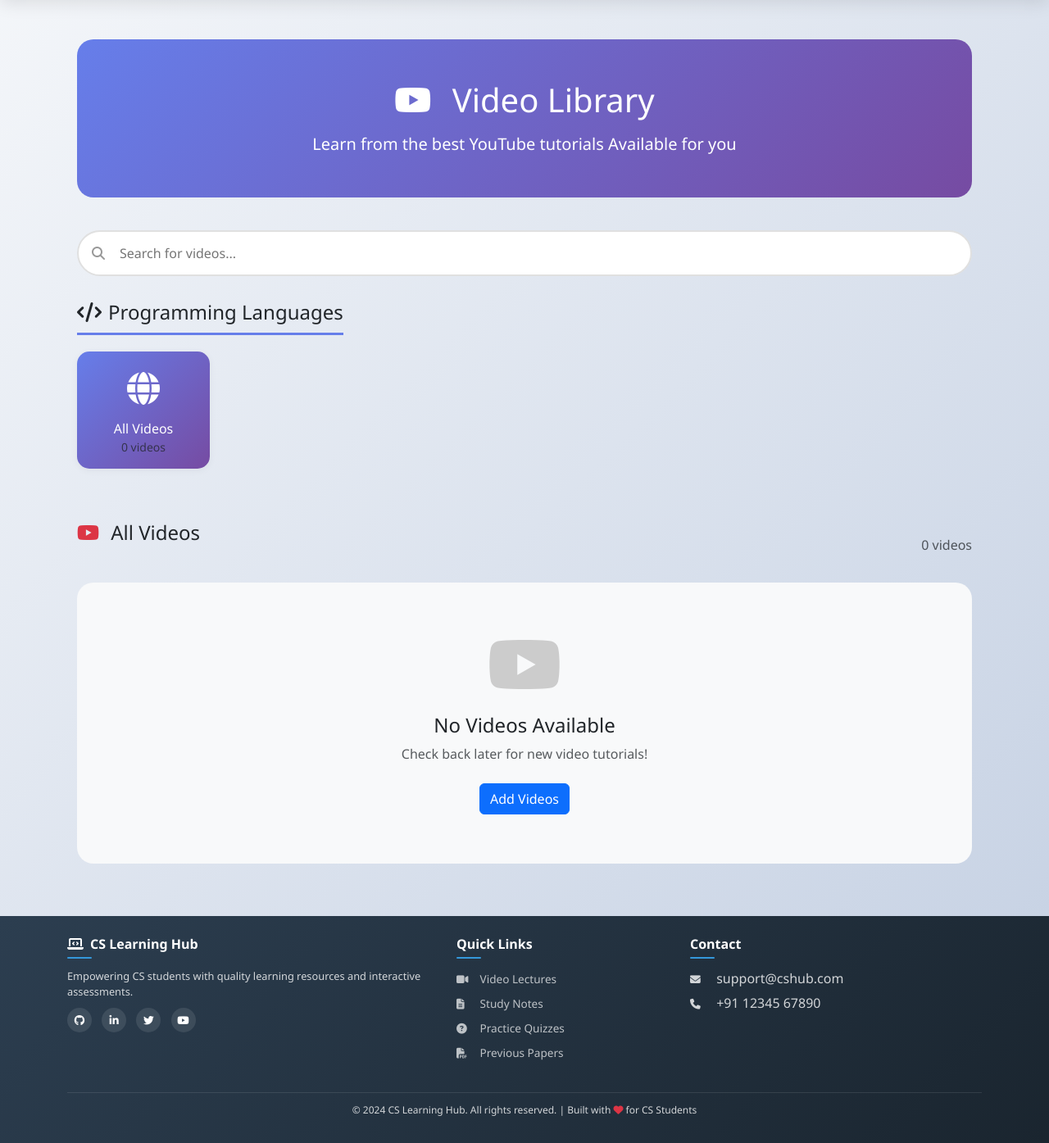
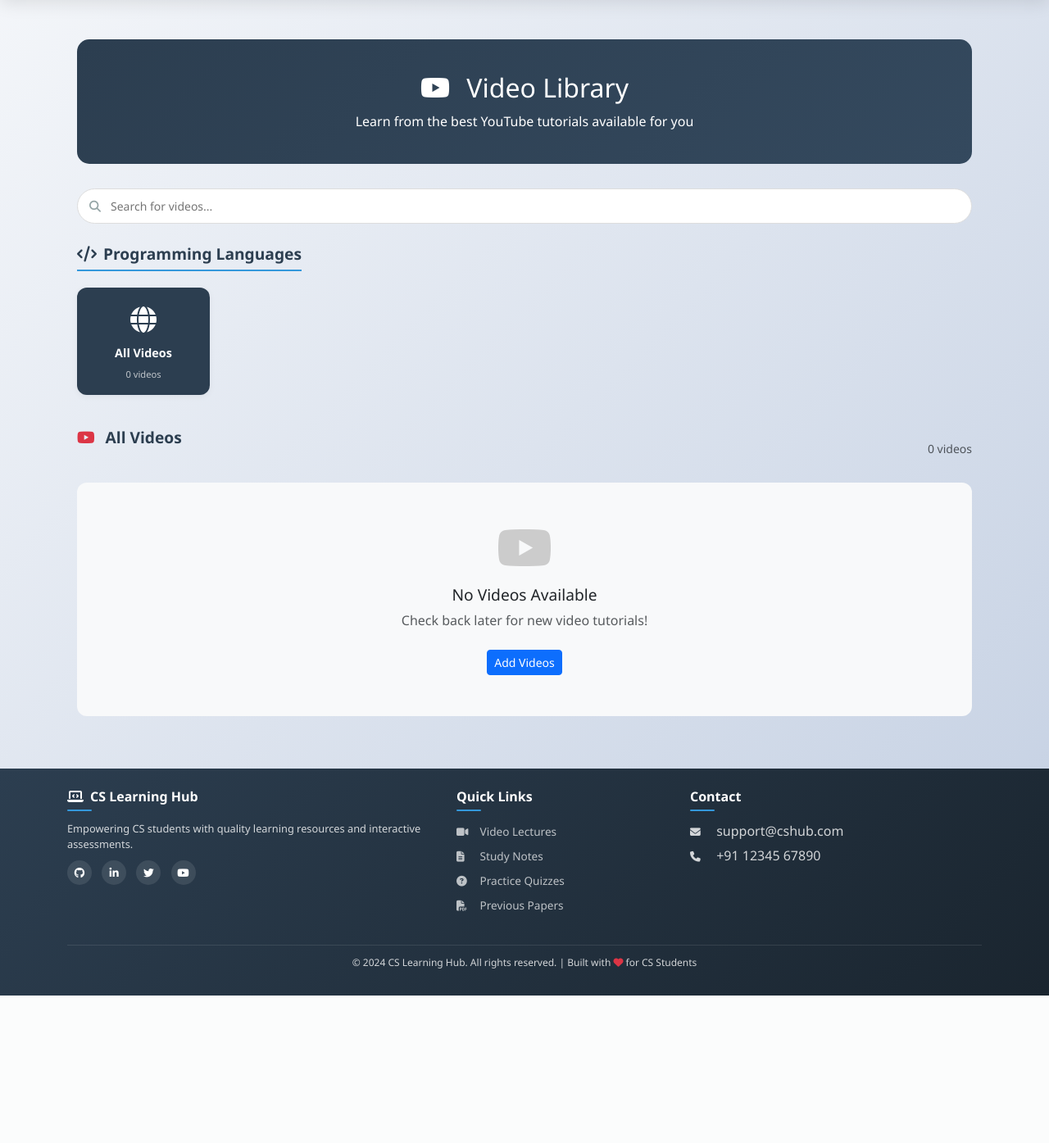
Before and after one commit to raship8605/cs-learning-hub-, a Django app: page /videos/ in a window 1280 px wide. Shown: the part 94-1489 px from the top of the page at 82% size. After the commit the page ends 1309 px from the top, so only its background shows below. Run offline with Django 5.2, Linux system fonts and the light colour scheme; the visitor is signed in with stand-in values (Sample User, id 1); data that the repository does not hold is empty.

Commit message:
updated some video page styling

```diff
--- a/templates/videos/video_list.html
+++ b/templates/videos/video_list.html
@@ -3,122 +3,237 @@
 
 {% block content %}
 <style>
+    /* Hero Section - Matching Dashboard Welcome Card */
     .video-hero {
-        background: linear-gradient(135deg, #667eea 0%, #764ba2 100%);
+        background: linear-gradient(135deg, #2C3E50, #34495E);
         color: white;
-        padding: 50px 40px;
-        border-radius: 20px;
-        margin-bottom: 40px;
+        padding: 40px 30px;
+        border-radius: 15px;
+        margin-bottom: 30px;
         text-align: center;
     }
-    .video-hero h1 { font-size: 2.5rem; margin-bottom: 15px; }
-    .video-hero h1 i { margin-right: 15px; }
 
+    .video-hero h1 {
+        font-size: 2rem;
+        margin-bottom: 10px;
+        font-weight: 500;
+    }
+
+    .video-hero h1 i {
+        margin-right: 12px;
+    }
+
+    /* Subject Cards - Simple White Cards (like stat cards) */
     .subject-card {
         cursor: pointer;
         transition: all 0.3s ease;
         border: none;
-        border-radius: 15px;
+        border-radius: 12px;
         padding: 15px;
         text-align: center;
         background: white;
-        box-shadow: 0 2px 10px rgba(0,0,0,0.05);
+        box-shadow: 0 2px 8px rgba(0,0,0,0.05);
     }
-    .subject-card:hover { transform: translateY(-5px); box-shadow: 0 10px 25px rgba(0,0,0,0.1); }
-    .subject-card.active { background: linear-gradient(135deg, #667eea 0%, #764ba2 100%); color: white; }
-    .subject-icon { font-size: 2.5rem; margin-bottom: 10px; }
 
+    .subject-card:hover {
+        transform: translateY(-3px);
+        box-shadow: 0 5px 15px rgba(0,0,0,0.1);
+    }
+
+    .subject-card.active {
+        background: #2C3E50;
+        color: white;
+    }
+
+    .subject-card.active .text-muted {
+        color: rgba(255,255,255,0.7) !important;
+    }
+
+    .subject-icon {
+        font-size: 2rem;
+        margin-bottom: 8px;
+    }
+
+    .subject-card h6 {
+        font-size: 0.9rem;
+        margin-bottom: 3px;
+        font-weight: 600;
+    }
+
+    .subject-card small {
+        font-size: 0.7rem;
+    }
+
+    /* Video Cards - Simple White Cards */
     .video-card {
         transition: all 0.3s ease;
         border: none;
-        border-radius: 15px;
+        border-radius: 12px;
         overflow: hidden;
         cursor: pointer;
         background: white;
-        box-shadow: 0 2px 10px rgba(0,0,0,0.05);
+        box-shadow: 0 2px 8px rgba(0,0,0,0.05);
         height: 100%;
     }
-    .video-card:hover { transform: translateY(-5px); box-shadow: 0 15px 35px rgba(0,0,0,0.1); }
 
-    .thumbnail-wrapper { position: relative; overflow: hidden; background: #000; }
-    .thumbnail-wrapper img { width: 100%; transition: transform 0.3s ease; }
-    .video-card:hover .thumbnail-wrapper img { transform: scale(1.05); }
+    .video-card:hover {
+        transform: translateY(-3px);
+        box-shadow: 0 5px 15px rgba(0,0,0,0.1);
+    }
+
+    .thumbnail-wrapper {
+        position: relative;
+        overflow: hidden;
+        background: #000;
+    }
+
+    .thumbnail-wrapper img {
+        width: 100%;
+        transition: transform 0.3s ease;
+    }
+
+    .video-card:hover .thumbnail-wrapper img {
+        transform: scale(1.05);
+    }
 
     .play-overlay {
         position: absolute;
         top: 0; left: 0; right: 0; bottom: 0;
-        background: rgba(0,0,0,0.5);
+        background: rgba(0,0,0,0.4);
         display: flex;
         align-items: center;
         justify-content: center;
         opacity: 0;
         transition: opacity 0.3s ease;
     }
-    .video-card:hover .play-overlay { opacity: 1; }
-    .play-overlay i { font-size: 50px; color: white; }
+
+    .video-card:hover .play-overlay {
+        opacity: 1;
+    }
+
+    .play-overlay i {
+        font-size: 45px;
+        color: white;
+    }
 
     .subject-badge {
         position: absolute;
         top: 10px; left: 10px;
-        padding: 5px 12px;
-        border-radius: 20px;
-        font-size: 11px;
-        font-weight: bold;
-        background: #667eea;
+        padding: 4px 10px;
+        border-radius: 15px;
+        font-size: 10px;
+        font-weight: 500;
+        background: #2C3E50;
         color: white;
         z-index: 1;
     }
 
-    .search-wrapper { position: relative; margin-bottom: 30px; }
+    /* Search Box */
+    .search-wrapper {
+        position: relative;
+        margin-bottom: 25px;
+    }
+
     .search-wrapper i {
         position: absolute;
-        left: 18px; top: 50%;
+        left: 15px; top: 50%;
         transform: translateY(-50%);
-        color: #999;
+        color: #95A5A6;
+        font-size: 14px;
     }
+
     .search-input {
         width: 100%;
-        padding: 14px 20px 14px 50px;
-        border: 2px solid #e0e0e0;
-        border-radius: 50px;
-        font-size: 16px;
+        padding: 10px 15px 10px 40px;
+        border: 1px solid #ddd;
+        border-radius: 25px;
+        font-size: 14px;
+        transition: all 0.3s ease;
     }
-    .search-input:focus { outline: none; border-color: #667eea; }
 
+    .search-input:focus {
+        outline: none;
+        border-color: #3498DB;
+    }
+
+    /* Section Title - Matching Dashboard */
+    .section-title {
+        margin-bottom: 20px;
+        padding-bottom: 8px;
+        border-bottom: 2px solid #3498DB;
+        display: inline-block;
+        color: #2C3E50;
+        font-weight: 600;
+        font-size: 1.2rem;
+    }
+
+    /* Empty State */
     .empty-state {
         text-align: center;
-        padding: 60px 20px;
-        background: #f8f9fa;
-        border-radius: 20px;
+        padding: 50px 20px;
+        background: #F8F9FA;
+        border-radius: 12px;
     }
-    .empty-state i { font-size: 80px; color: #ccc; margin-bottom: 20px; }
 
-    .section-title {
-        margin-bottom: 20px;
-        padding-bottom: 10px;
-        border-bottom: 3px solid #667eea;
-        display: inline-block;
+    .empty-state i {
+        font-size: 60px;
+        color: #ccc;
+        margin-bottom: 15px;
+    }
+
+    .empty-state h4 {
+        font-size: 1.2rem;
+        margin-bottom: 8px;
+    }
+
+    /* Video Meta */
+    .view-count {
+        color: #95A5A6;
+        font-size: 11px;
+    }
+
+    .watch-link {
+        color: #3498DB;
+        font-size: 11px;
+        font-weight: 500;
+    }
+
+    .video-title {
+        font-size: 0.85rem;
+        font-weight: 600;
+        margin-bottom: 8px;
+        color: #2C3E50;
+        line-height: 1.4;
+    }
+
+    .video-desc {
+        font-size: 0.75rem;
+        color: #7F8C8D;
+        margin-bottom: 8px;
     }
 </style>
 
 <div class="container py-4">
+    <!-- Hero Section -->
     <div class="video-hero">
         <h1><i class="fab fa-youtube"></i> Video Library</h1>
-        <p class="lead mb-0">Learn from the best YouTube tutorials Available for you</p>
+        <p class="mb-0">Learn from the best YouTube tutorials available for you</p>
     </div>
 
+    <!-- Search Bar -->
     <div class="search-wrapper">
         <i class="fas fa-search"></i>
         <input type="text" class="search-input" id="searchVideo" placeholder="Search for videos...">
     </div>
 
-    <div class="mb-5">
+    <!-- Subject Filters -->
+    <div class="mb-4">
         <h4 class="section-title"><i class="fas fa-code me-2"></i>Programming Languages</h4>
         <div class="row" id="subjectFilters">
             <div class="col-md-2 col-6 mb-3">
                 <div class="subject-card active" data-subject="all">
                     <div class="subject-icon"><i class="fas fa-globe"></i></div>
-                    <h6 class="mb-0">All Videos</h6>
+                    <h6>All Videos</h6>
                     <small class="text-muted">{{ videos|length }} videos</small>
                 </div>
             </div>
@@ -127,14 +242,14 @@
                 <div class="subject-card" data-subject="{{ subject.id }}">
                     <div class="subject-icon">
                         {% if subject.name == "Python" %}
-                            <i class="fab fa-python" style="color: #3776AB;"></i>
+                            <i class="fab fa-python"></i>
                         {% elif subject.name == "JavaScript" %}
-                            <i class="fab fa-js" style="color: #F7DF1E;"></i>
+                            <i class="fab fa-js"></i>
                         {% else %}
-                            <i class="fas fa-code" style="color: #667eea;"></i>
+                            <i class="fas fa-code"></i>
                         {% endif %}
                     </div>
-                    <h6 class="mb-0">{{ subject.name }}</h6>
+                    <h6>{{ subject.name }}</h6>
                     <small class="text-muted">{{ subject.videos.count }} videos</small>
                 </div>
             </div>
@@ -142,13 +257,14 @@
         </div>
     </div>
 
+    <!-- Videos Grid -->
     <div>
         <div class="d-flex justify-content-between align-items-center mb-3">
             <h4 class="section-title" style="border-bottom: none;">
                 <i class="fab fa-youtube text-danger me-2"></i>
                 <span id="categoryTitle">All Videos</span>
             </h4>
-            <span class="text-muted" id="videoCount"></span>
+            <span class="text-muted small" id="videoCount"></span>
         </div>
 
         <div class="row" id="videosContainer">
@@ -161,11 +277,11 @@
                         <div class="play-overlay"><i class="fas fa-play-circle"></i></div>
                     </div>
                     <div class="p-3">
-                        <h6 class="mb-2">{{ video.title|truncatechars:55 }}</h6>
-                        <p class="small text-muted mb-2">{{ video.description|truncatechars:70|default:"No description" }}</p>
-                        <div class="d-flex justify-content-between align-items-center">
-                            <small class="text-muted"><i class="fas fa-eye me-1"></i> {{ video.views }} views</small>
-                            <small class="text-primary"><i class="fas fa-play-circle me-1"></i> Watch Now</small>
+                        <div class="video-title">{{ video.title|truncatechars:55 }}</div>
+                        <div class="video-desc">{{ video.description|truncatechars:65|default:"No description available" }}</div>
+                        <div class="d-flex justify-content-between align-items-center mt-2">
+                            <span class="view-count"><i class="fas fa-eye me-1"></i> {{ video.views }} views</span>
+                            <span class="watch-link"><i class="fas fa-play-circle me-1"></i> Watch</span>
                         </div>
                     </div>
                 </div>
@@ -177,7 +293,7 @@
                     <h4>No Videos Available</h4>
                     <p class="text-muted">Check back later for new video tutorials!</p>
                     {% if user.is_superuser %}
-                    <a href="/admin/learning_app/youtubevideo/add/" class="btn btn-primary mt-2">Add Videos</a>
+                    <a href="/admin/learning_app/youtubevideo/add/" class="btn btn-sm btn-primary mt-2">Add Videos</a>
                     {% endif %}
                 </div>
             </div>
@@ -185,11 +301,12 @@
         </div>
     </div>
 
+    <!-- No Results Message -->
     <div id="noResults" class="empty-state" style="display: none;">
         <i class="fas fa-search"></i>
         <h4>No videos found</h4>
         <p class="text-muted">Try a different subject or search term</p>
-        <button class="btn btn-outline-primary" onclick="resetFilters()">Reset Filters</button>
+        <button class="btn btn-sm btn-outline-primary mt-2" onclick="resetFilters()">Reset Filters</button>
     </div>
 </div>
 
```
